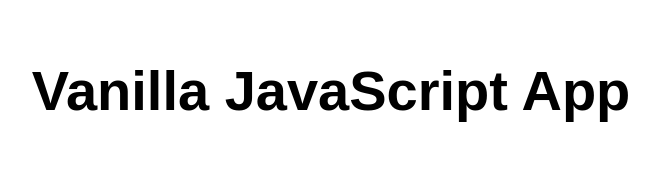
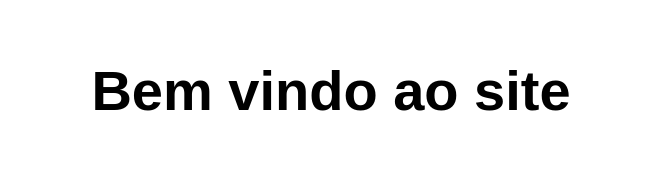
Before and after one commit to TiagoChimeno/my-first-static-web-app2, a website: page src/index.html in a window 1280 px wide. Shown: the whole page, without its empty margins (309-968 px from the left). Drawn offline with Linux system fonts and the light colour scheme.

Commit message:
Update index.html

```diff
--- a/src/index.html
+++ b/src/index.html
@@ -5,12 +5,12 @@
   <meta charset="UTF-8">
   <meta name="viewport" content="width=device-width, initial-scale=1.0">
   <link rel="stylesheet" href="styles.css">
-  <title>Vanilla JavaScript App</title>
+  <title>Bem vindo ao Site</title>
 </head>
 
 <body>
   <main>
-    <h1>Vanilla JavaScript App</h1>
+    <h1>Bem vindo ao site</h1>
   </main>
 </body>
 
```
